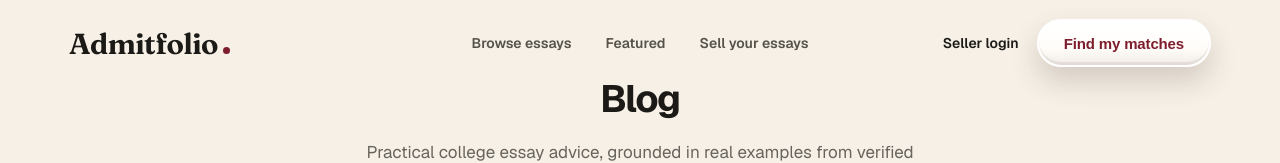
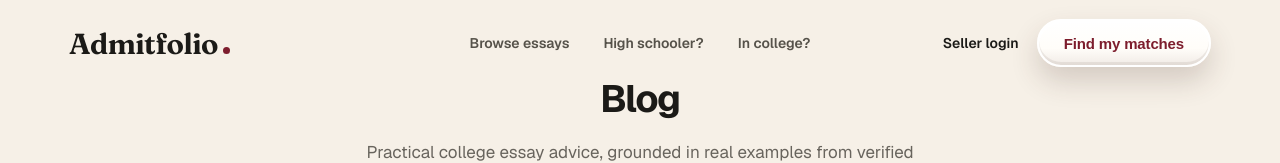
Before and after one commit to anony-mouse1/admitfolio, a Next.js app: page /guides in a window 1280 px wide. Shown: the top 163 px of the page. Built offline with nearby package versions, Linux system fonts and the light colour scheme.

Commit message:
Rename navbar audience links

```diff
--- a/app/page.tsx
+++ b/app/page.tsx
@@ -1491,8 +1491,8 @@
           <div className="logo-dot"></div>
         </a>
         <div className="nav-links">
-          <a href="#featured" onClick={(event) => { event.preventDefault(); openFeatured(); }}>Featured</a>
-          <a onClick={openSell}>Sell your essays</a>
+          <a href="#featured" onClick={(event) => { event.preventDefault(); openFeatured(); }}>High schooler?</a>
+          <a onClick={openSell}>In college?</a>
         </div>
         <div className="nav-cta">
           <a className="login" onClick={openLogin}><span className="login-prefix">Seller </span>login</a>
@@ -1507,7 +1507,7 @@
             <div className="nav-menu-backdrop" onClick={() => setMenuOpen(false)}></div>
             <div className="nav-menu">
               <a href="#browse" onClick={(event) => { event.preventDefault(); setMenuOpen(false); openBrowse(); }}>Browse essays</a>
-              <a href="#featured" onClick={(event) => { event.preventDefault(); setMenuOpen(false); openFeatured(); }}>Featured</a>
+              <a href="#featured" onClick={(event) => { event.preventDefault(); setMenuOpen(false); openFeatured(); }}>High schooler?</a>
               {LAUNCHED && <a onClick={() => { setMenuOpen(false); openMatcher(); }}>Find my matches</a>}
               <a onClick={() => { setMenuOpen(false); openLogin(); }}>Seller login</a>
             </div>
--- a/components/GuideShell.tsx
+++ b/components/GuideShell.tsx
@@ -14,8 +14,8 @@
       </Link>
       <div className="nav-links">
         <Link href="/#browse">Browse essays</Link>
-        <Link href="/#featured">Featured</Link>
-        <Link href="/#sell">Sell your essays</Link>
+        <Link href="/#featured">High schooler?</Link>
+        <Link href="/#sell">In college?</Link>
       </div>
       <div className="nav-cta">
         <Link className="login" href="/?login=1"><span className="login-prefix">Seller </span>login</Link>
@@ -38,7 +38,7 @@
           <div className="nav-menu-backdrop" onClick={() => setMenuOpen(false)} />
           <div className="nav-menu">
             <Link href="/#browse" onClick={() => setMenuOpen(false)}>Browse essays</Link>
-            <Link href="/#featured" onClick={() => setMenuOpen(false)}>Featured</Link>
+            <Link href="/#featured" onClick={() => setMenuOpen(false)}>High schooler?</Link>
             <Link href="/?matches=1" onClick={() => setMenuOpen(false)}>Find my matches</Link>
             <Link href="/?login=1" onClick={() => setMenuOpen(false)}>Seller login</Link>
           </div>
```
